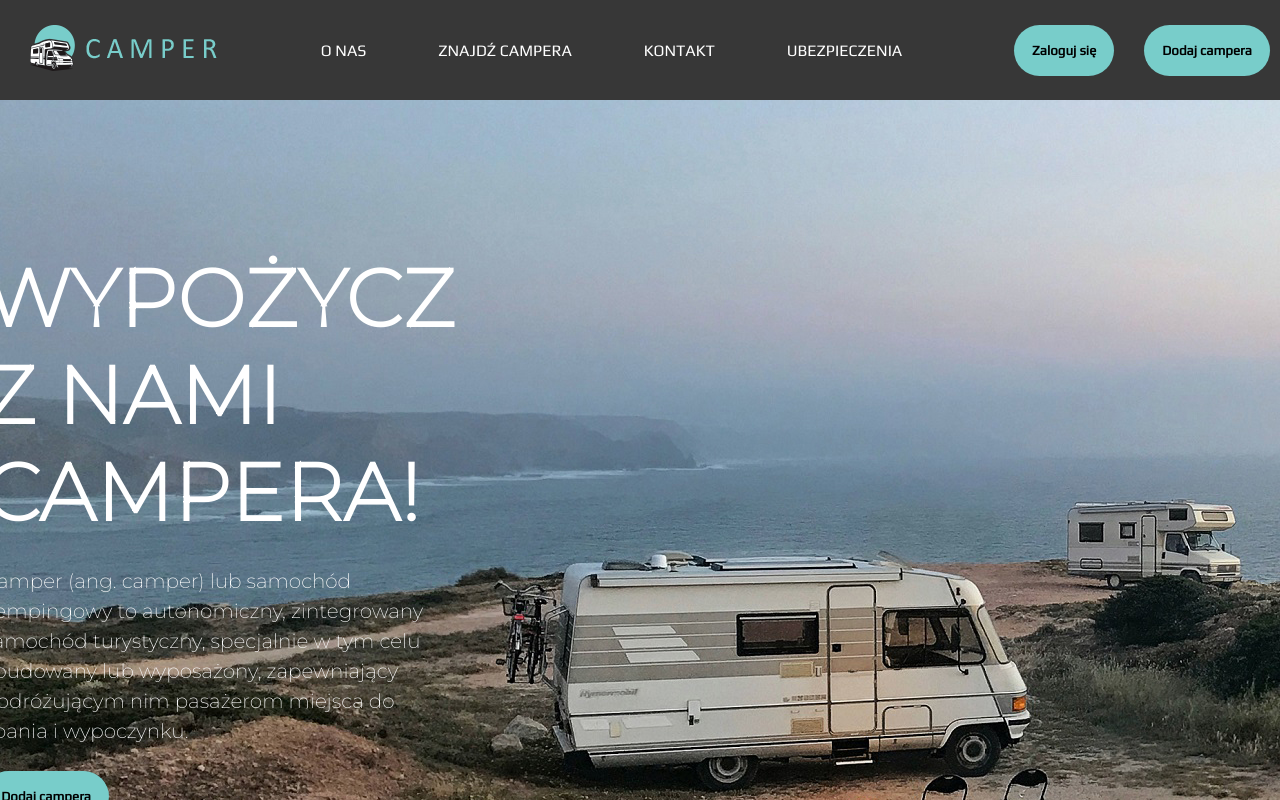
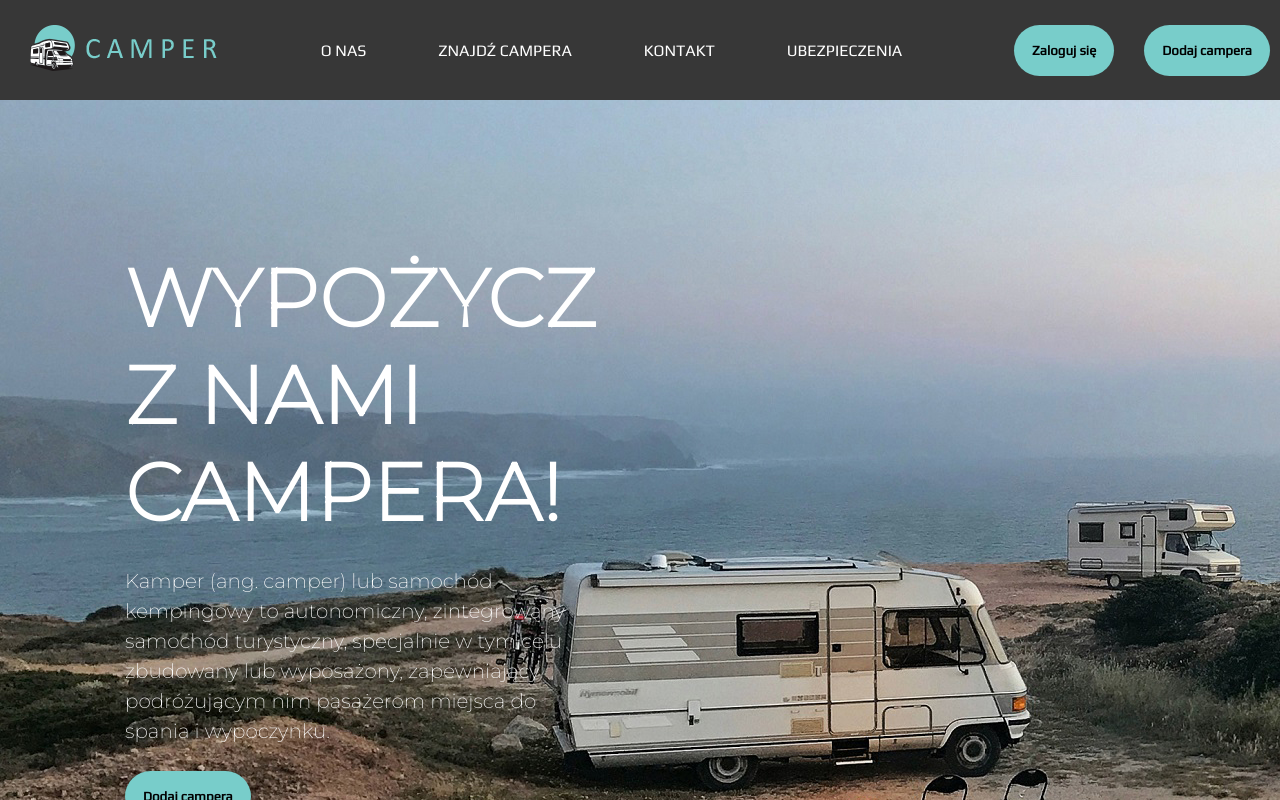
Before and after one commit to infoshareacademy/jfdzr6-team-returny, a React (Create React App) app in the folder camper_app/: page / in a window 1280 px wide. Shown: the top 800 px of the page. Built offline with nearby package versions, Linux system fonts and the light colour scheme; no server answers.

Commit message:
flexbox main added

```diff
--- a/camper_app/src/components/CamperCard.css
+++ b/camper_app/src/components/CamperCard.css
@@ -34,7 +34,6 @@ margin:2rem;
     display:flex;
     flex-direction: column;
     justify-content:space-between;
-    cursor:pointer;
     transition:transform 200ms ease-in;
 
 }
@@ -61,6 +60,8 @@ margin:2rem;
     font-size: 1rem;
     margin: 1rem;
     border:2px;
+    cursor: pointer;
+
 }
 
 .card:hover {
@@ -92,7 +93,6 @@ margin:2rem;
         font-family: 'Arial';
         display: inline-block;
         width: 100%;
-        cursor: pointer;
         padding: 9px 15px;
         outline: 0;
         border: 0px solid #000000;
--- a/camper_app/src/components/CamperCard.js
+++ b/camper_app/src/components/CamperCard.js
@@ -96,3 +96,5 @@ function FindCmpr({ getCamperType }) {
     </div>
   );
 }
+
+///
--- a/camper_app/src/components/Main.css
+++ b/camper_app/src/components/Main.css
@@ -17,7 +17,7 @@ main .main-overlay{
     max-width: 100%;
     height: auto;
     text-align: center;
-
+    display: flex;
 }
 
 main h2{
```
